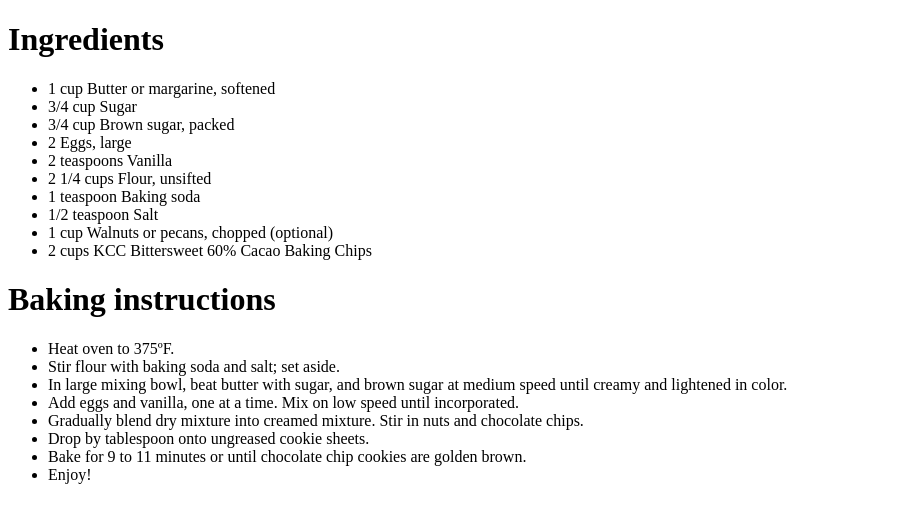
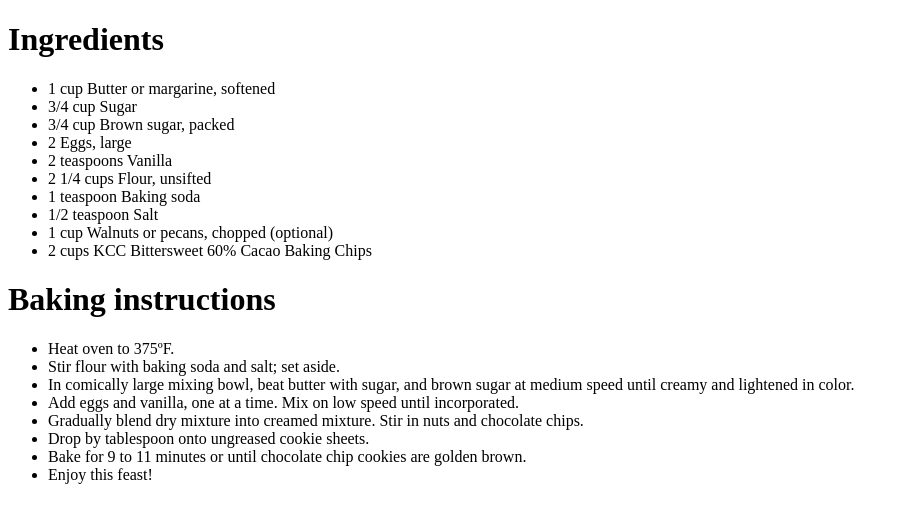
Before and after one commit to Nimbus23/CookieCompany, a plain HTML site: page secret recipe.htm in a window 1280 px wide. Shown: the whole page, without its empty margins (0-904 px from the left). Drawn offline with Linux system fonts and the light colour scheme.

Commit message:
Update baking instructions

```diff
--- a/secret recipe.htm
+++ b/secret recipe.htm
@@ -19,12 +19,12 @@
 <ul>
 <li>Heat oven to 375ºF.</li>
 <li>Stir flour with baking soda and salt; set aside.</li>
-<li>In large mixing bowl, beat butter with sugar, and brown sugar at medium speed until creamy and lightened in color.</li>
+<li>In comically large mixing bowl, beat butter with sugar, and brown sugar at medium speed until creamy and lightened in color.</li>
 <li>Add eggs and vanilla, one at a time. Mix on low speed until incorporated.</li>
 <li>Gradually blend dry mixture into creamed mixture. Stir in nuts and chocolate chips.</li>
 <li>Drop by tablespoon onto ungreased cookie sheets.</li>
 <li>Bake for 9 to 11 minutes or until chocolate chip cookies are golden brown.</li>
-<li>Enjoy!</li>
+<li>Enjoy this feast!</li>
 </ul>
 
 </body>
```
